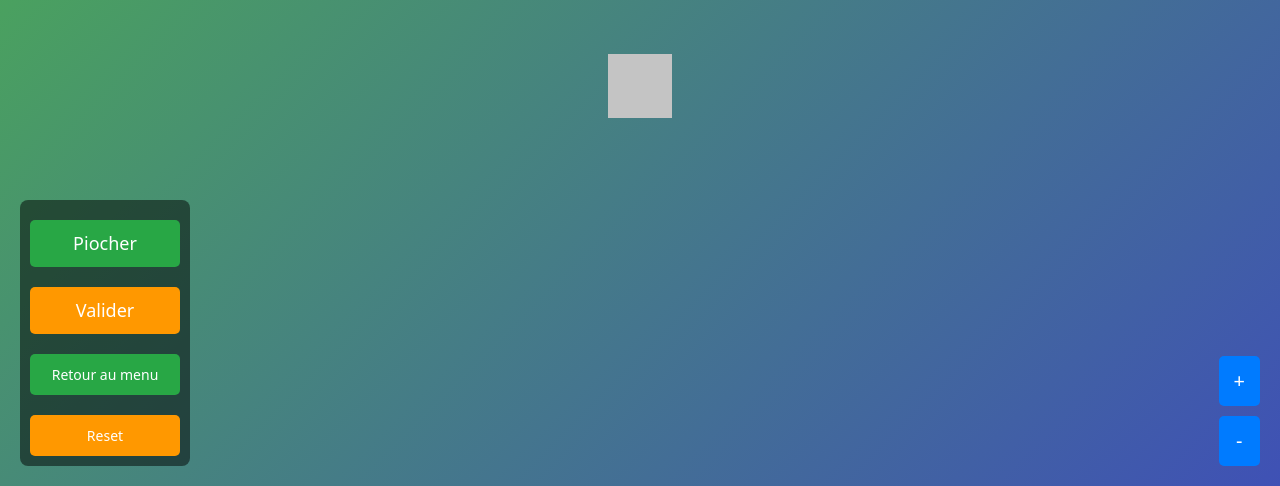
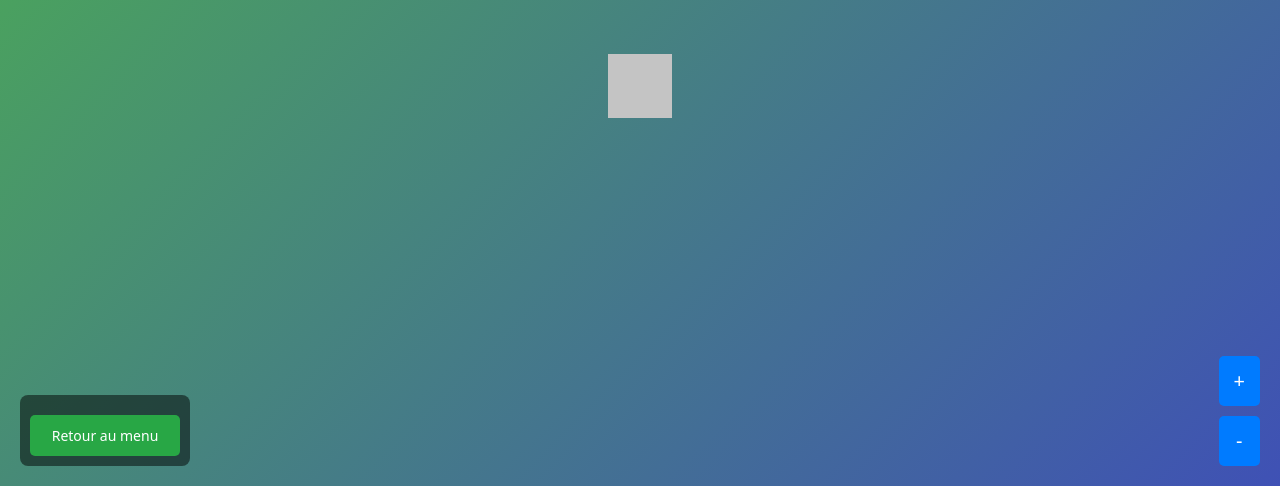
Before and after one commit to VBrochard/ProjetL2-S4, a Python web app: template templates/banana_speed.html in a window 1280 px wide. Shown: the part 314-800 px from the top of the page. Run offline with Jinja, Linux system fonts and the light colour scheme; the template is opened without the code that fills it, so the values that code supplies are empty; some libraries are stand-ins or nearby versions.

Commit message:
MAJ button et css Banana Speed

```diff
--- a/Ressources/style_banana_speed.css
+++ b/Ressources/style_banana_speed.css
@@ -136,6 +136,7 @@ select {
     width: 150px;
 }
 
+
 .valider-button {
     background-color: #ff9800;
     color: white;
--- a/Ressources/style_menu_chiffre_lettre.css
+++ b/Ressources/style_menu_chiffre_lettre.css
@@ -63,6 +63,8 @@ body {
     top: 5%;
     left: 50%;
     transform: translateX(-50%);
+    width: 20%;
+    height: auto;
     }
 
 
--- a/server.py
+++ b/server.py
@@ -570,6 +570,7 @@ def ResetPartieSpeed():
     nbrJoueurSpeed = 0
     listeJoueursSpeed = []
     cartes_regime_speed = [carte for carte, freq in lettres_regime_speed.items() for i in range(freq)]
+    socketio.emit('ResetOrdreSpeed')
 
 @socketio.on('AlerteVictoireSolitaire')
 def AlerteVictoire(data):
--- a/templates/banana_speed.html
+++ b/templates/banana_speed.html
@@ -26,10 +26,10 @@
 
             </div>
             <div class="piocher-button-wrapper">
-                <button class="piocher-button" id="piocherButton">Piocher</button>
-                <button class="valider-button" id="validerButton">Valider</button>
+                <button class="piocher-button" id="piocherButton" hidden=true>Piocher</button>
+                <button class="valider-button" id="validerButton" hidden=true>Valider</button>
                 <button id="menu" onclick="window.location.href = 'BananaGramms.html'">Retour au menu</button>
-                <button id="Reset" onclick="ResetPartie()">Reset</button>
+                <button id="Reset" onclick="ResetPartie()" hidden='true'>Reset</button>
             </div>
         </div>
 
@@ -73,12 +73,21 @@
 
         function ResetPartie() {
             socket.emit('ResetPartieSpeed')
+        }
+
+        socket.on('ResetOrdreSpeed', (data) => {
+            document.getElementById('ConnexionDiv').hidden = false
+            document.getElementById('piocherButton').hidden = true
+            document.getElementById('validerButton').hidden = true
+            document.getElementById('menu').hidden = false
             deck = []
             carte.innerHTML = '';
             genererGrille()
             remiseenmain()
             document.getElementById('nomJoueur').textContent = "Reconnectez vous pour relancer une partie"
-        }
+        })
+
+
 
         function genererGrille() {
             for (let i = 0; i < 32 * 32; i++) {
@@ -374,6 +383,9 @@
             nomJoueur = nomJoueurInput.value;
             console.log(nomJoueur)
             if (nomJoueur) {
+                document.getElementById('ConnexionDiv').hidden = true
+                document.getElementById('menu').hidden = true
+                document.getElementById('Reset').hidden = true
                 socket.emit("connexionSpeed", { "joueur": nomJoueur, "difficulté": selectedValue })
                 document.getElementById('nomJoueur').textContent = "Bonne Chance " + nomJoueur + " !"
             } else {
@@ -404,14 +416,19 @@
 
         socket.on('MainDepartSpeed', (data) => {
             tailleDeck = data.length
+            document.getElementById('piocherButton').hidden = false
+            document.getElementById('validerButton').hidden = false
             genererLettresInitiales(data)
             genererLettresCentre(["X"])
             alert("La difficulté choisie entre vos 2 choix à été de " + tailleDeck + " cartes")
         })
 
         socket.on('AlerteAutreJoueurSolitaire', (data) => {
+            document.getElementById('Reset').hidden = false
             if (nomJoueur != data) {
                 alert("Désolé mais " + data + " à été plus rapide")
+                document.getElementById('nomJoueur').textContent = "Victoire de " + data
+
             }
         })
 
```
